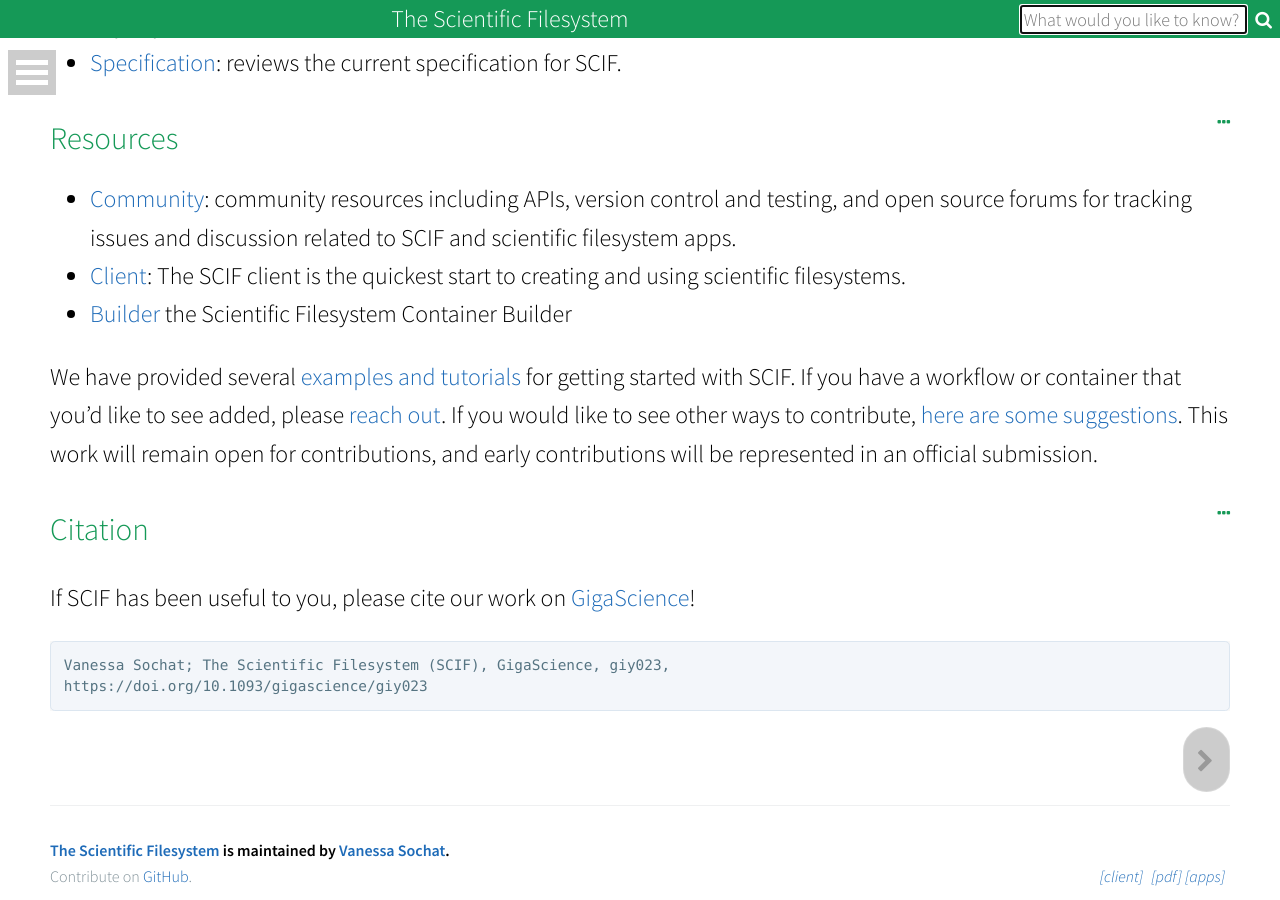
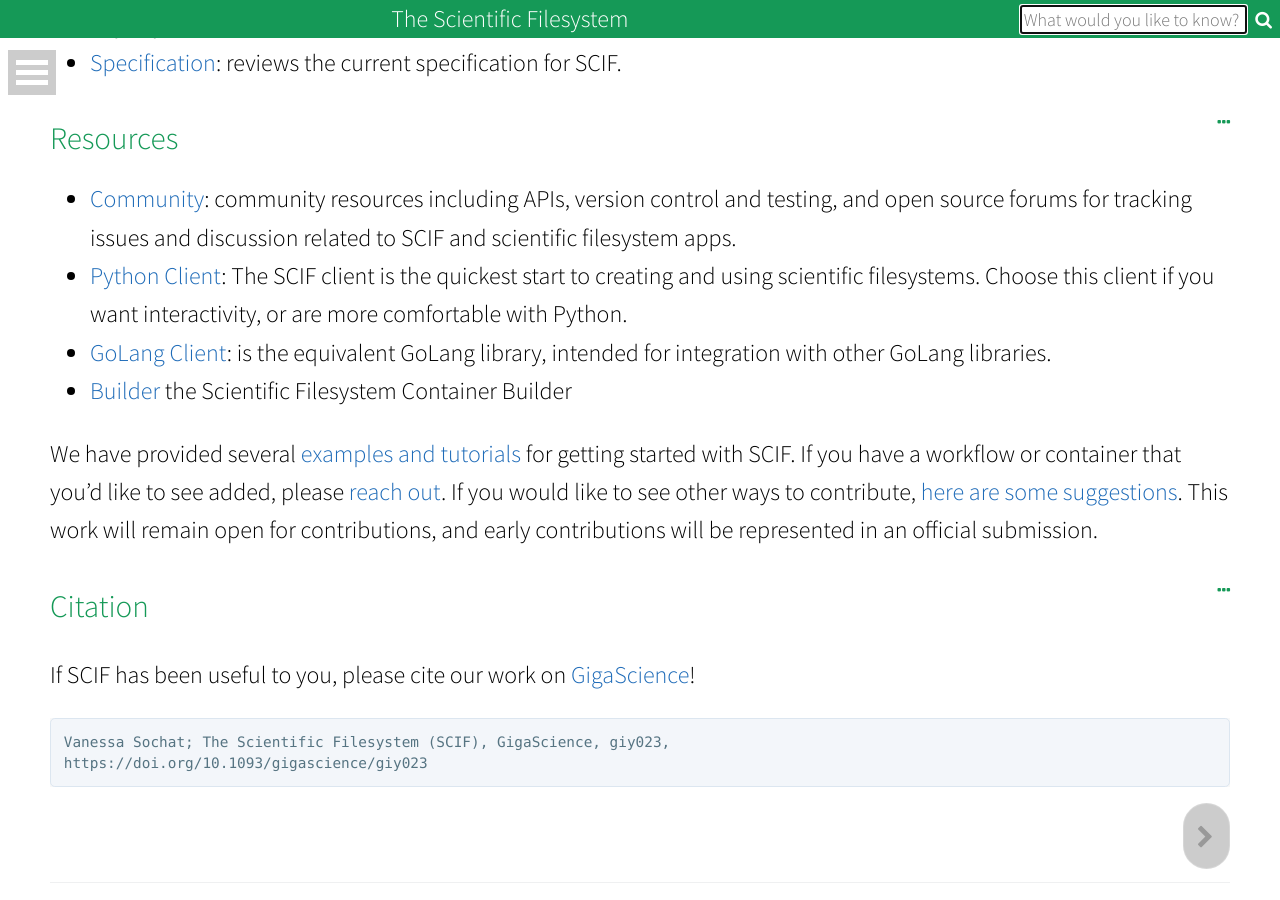
Before and after one commit to sci-f/sci-f.github.io, a Jekyll site: the page built from pages/0-index.md, in a window 1280 px wide and 900 px high, scrolled down 1820 px. Built offline with Jekyll 4.4.1, drawn with Linux system fonts in a browser that asks for light colours; nearby versions of some CDN libraries.

Commit message:
adding golang link
Signed-off-by: Vanessa Sochat <vsochat@stanford.edu>

```diff
--- a/pages/0-index.md
+++ b/pages/0-index.md
@@ -38,7 +38,8 @@ We will start by reviewing the background and rationale for a scientific organiz
 ### Resources
 
  - [Community](/community): community resources including APIs, version control and testing, and open source forums for tracking issues and discussion related to SCIF and scientific filesystem apps.
- - [Client](https://www.github.io/vsoch/scif): The SCIF client is the quickest start to creating and using scientific filesystems.
+ - [Python Client](https://www.github.io/vsoch/scif): The SCIF client is the quickest start to creating and using scientific filesystems. Choose this client if you want interactivity, or are more comfortable with Python.
+ - [GoLang Client](https://www.github.io/sci-f/scif-go): is the equivalent GoLang library, intended for integration with other GoLang libraries.
  - [Builder](https://sci-f.github.io/builder) the Scientific Filesystem Container Builder
 
 
```
Also changed, not shown: README.md (+9 -2 lines), CHANGELOG.md.
